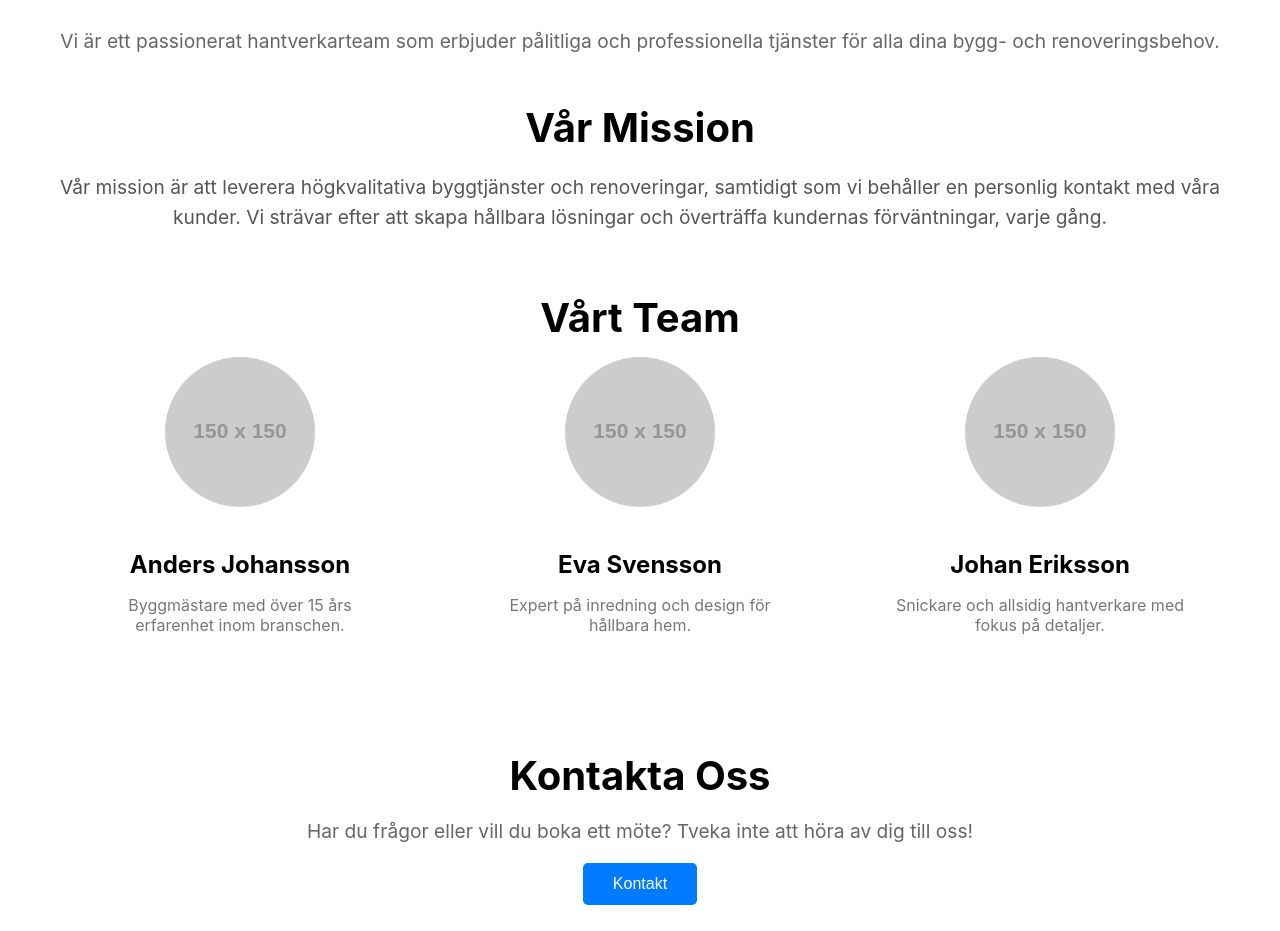
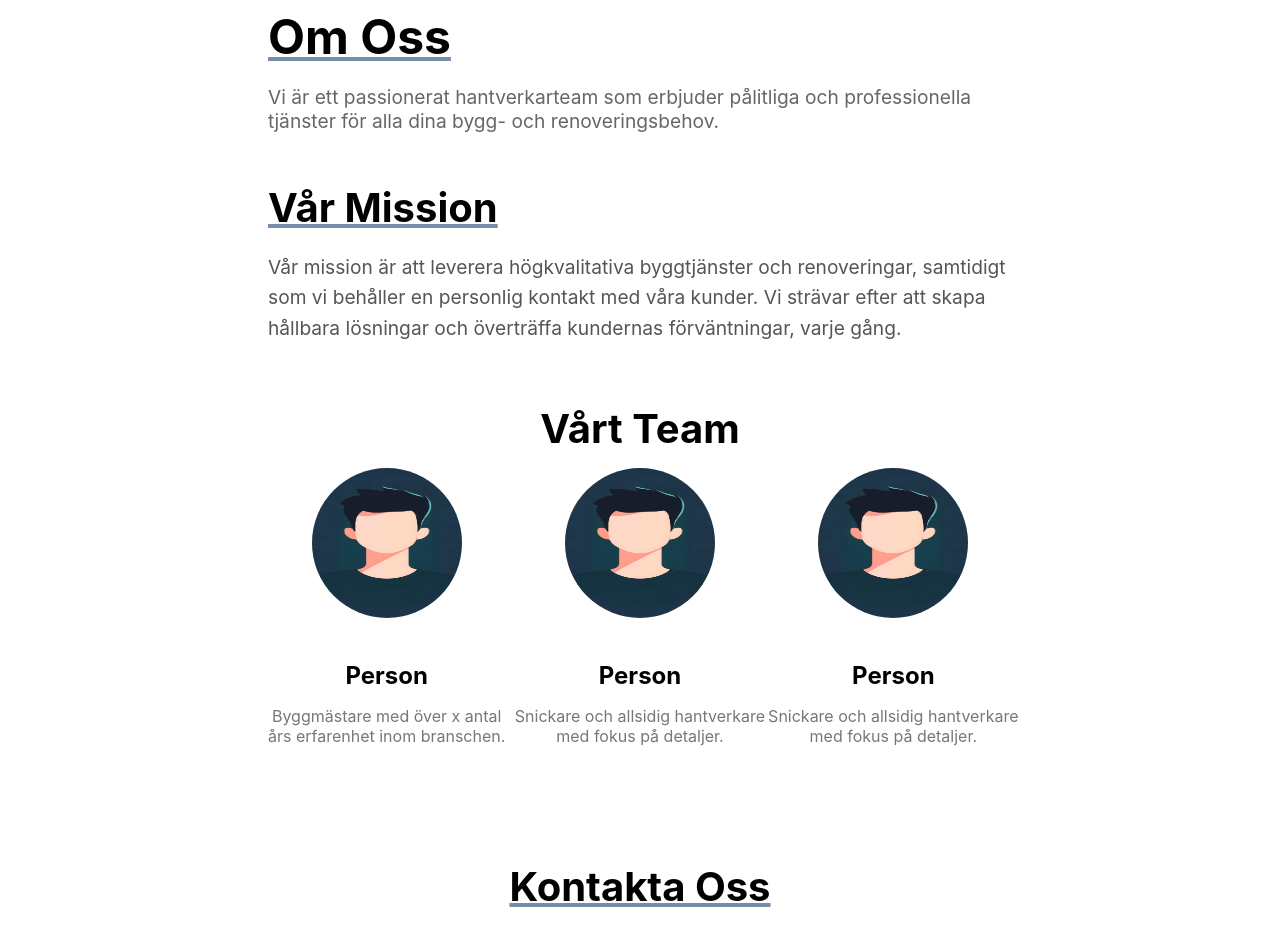
Before and after one commit to Timalexanderandersson/building-site, a React (Create React App) app: page /omoss in a window 1280 px wide. Shown: the part 121-1052 px from the top of the page. Built offline with nearby package versions, Linux system fonts and the light colour scheme.

Commit message:
about us

```diff
--- a/src/pages/aboutus.js
+++ b/src/pages/aboutus.js
@@ -1,9 +1,13 @@
 import React from 'react';
-import styles from '../styles/aboutus.module.css'; // CSS-modul för stilar
+import styles from '../styles/aboutus.module.css';
+import face from '../assets/new.jpg';
+import { Link } from 'react-router-dom'; // Exempel på en bildimport (ändra denna om du har andra bilder)
 
 const AboutUs = () => {
   return (
     <div className={styles.aboutUsContainer}>
+      <div className={styles.aboutUsContainerinner}>
+
       <div className={styles.header}>
         <h1>Om Oss</h1>
         <p>Vi är ett passionerat hantverkarteam som erbjuder pålitliga och professionella tjänster för alla dina bygg- och renoveringsbehov.</p>
@@ -20,18 +24,18 @@ const AboutUs = () => {
         <h2>Vårt Team</h2>
         <div className={styles.teamMembers}>
           <div className={styles.teamMember}>
-            <img src="https://via.placeholder.com/150" alt="Team Member" />
-            <h3>Anders Johansson</h3>
-            <p>Byggmästare med över 15 års erfarenhet inom branschen.</p>
+            <img src={face} alt="Anders Johansson" /> {/* Här används den importerade bilden */}
+            <h3>Person</h3>
+            <p>Byggmästare med över x antal års erfarenhet inom branschen.</p>
           </div>
           <div className={styles.teamMember}>
-            <img src="https://via.placeholder.com/150" alt="Team Member" />
-            <h3>Eva Svensson</h3>
-            <p>Expert på inredning och design för hållbara hem.</p>
+            <img src={face} alt="Eva" />
+            <h3>Person</h3>
+            <p>Snickare och allsidig hantverkare med fokus på detaljer.</p>
           </div>
           <div className={styles.teamMember}>
-            <img src="https://via.placeholder.com/150" alt="Team Member" />
-            <h3>Johan Eriksson</h3>
+            <img src={face} alt="Johan" />
+            <h3>Person</h3>
             <p>Snickare och allsidig hantverkare med fokus på detaljer.</p>
           </div>
         </div>
@@ -40,8 +44,11 @@ const AboutUs = () => {
       <section className={styles.contactSection}>
         <h2>Kontakta Oss</h2>
         <p>Har du frågor eller vill du boka ett möte? Tveka inte att höra av dig till oss!</p>
-        <button className={styles.contactButton}>Kontakt</button>
+        <Link to="/kontakt" className={styles.contactButton}>Kontakt</Link>
       </section>
+
+      </div>
+
     </div>
   );
 };
--- a/src/styles/aboutus.module.css
+++ b/src/styles/aboutus.module.css
@@ -1,17 +1,31 @@
 .aboutUsContainer {
-    padding: 40px;
-    max-width: 1200px;
+
+    padding-top: 12vh;
     margin: 0 auto;
+    display: flex;
+    flex-direction: column;
+    justify-content: center;
+    align-items: center;
+    width: 100%;
   }
 
+  .aboutUsContainerinner {
+   max-width: 95vh;
+    width: 100%;
+  }
+
+
   .header {
-    text-align: center;
+    text-align: left;
     margin-bottom: 50px;
+    padding-left: 1vh;
   }
 
   .header h1 {
     font-size: 3rem;
     margin-bottom: 10px;
+    text-decoration: underline;
+    text-decoration-color:#778da9;
   }
 
   .header p {
@@ -21,11 +35,15 @@
 
   .missionSection {
     margin-bottom: 60px;
+    text-align: left;
+    padding-left: 1vh;
   }
 
   .missionSection h2 {
     font-size: 2.5rem;
     margin-bottom: 15px;
+    text-decoration: underline;
+    text-decoration-color:#778da9;
   }
 
   .missionSection p {
@@ -76,11 +94,15 @@
 
   .contactSection {
     text-align: center;
+
+    margin-bottom: 9vh;
   }
 
   .contactSection h2 {
     font-size: 2.5rem;
     margin-bottom: 15px;
+    text-decoration: underline;
+    text-decoration-color:#778da9;
   }
 
   .contactSection p {
@@ -90,10 +112,11 @@
   }
 
   .contactButton {
-    background-color: #007BFF;
-    color: white;
+    background-color: transparent;
+    color: #000000;
+    border: 1px #555 solid;
     padding: 12px 30px;
-    border: none;
+
     border-radius: 5px;
     font-size: 1rem;
     cursor: pointer;
@@ -101,7 +124,8 @@
   }
 
   .contactButton:hover {
-    background-color: #0056b3;
+    background-color:#778da9;
+    border: 1px #fafafa solid;
   }
 
   @media (max-width: 768px) {
@@ -109,6 +133,16 @@
       flex-direction: column;
       align-items: center;
     }
+    .missionSection {
+      margin-bottom: 60px;
+      text-align: center;
+
+    }
+
+    .header {
+      text-align: center;
+      margin-bottom: 50px;
+    }
 
     .teamMember {
       max-width: 90%;
```
Also changed, not shown: src/assets/new.jpg (added), src/pages/service.js (added).
